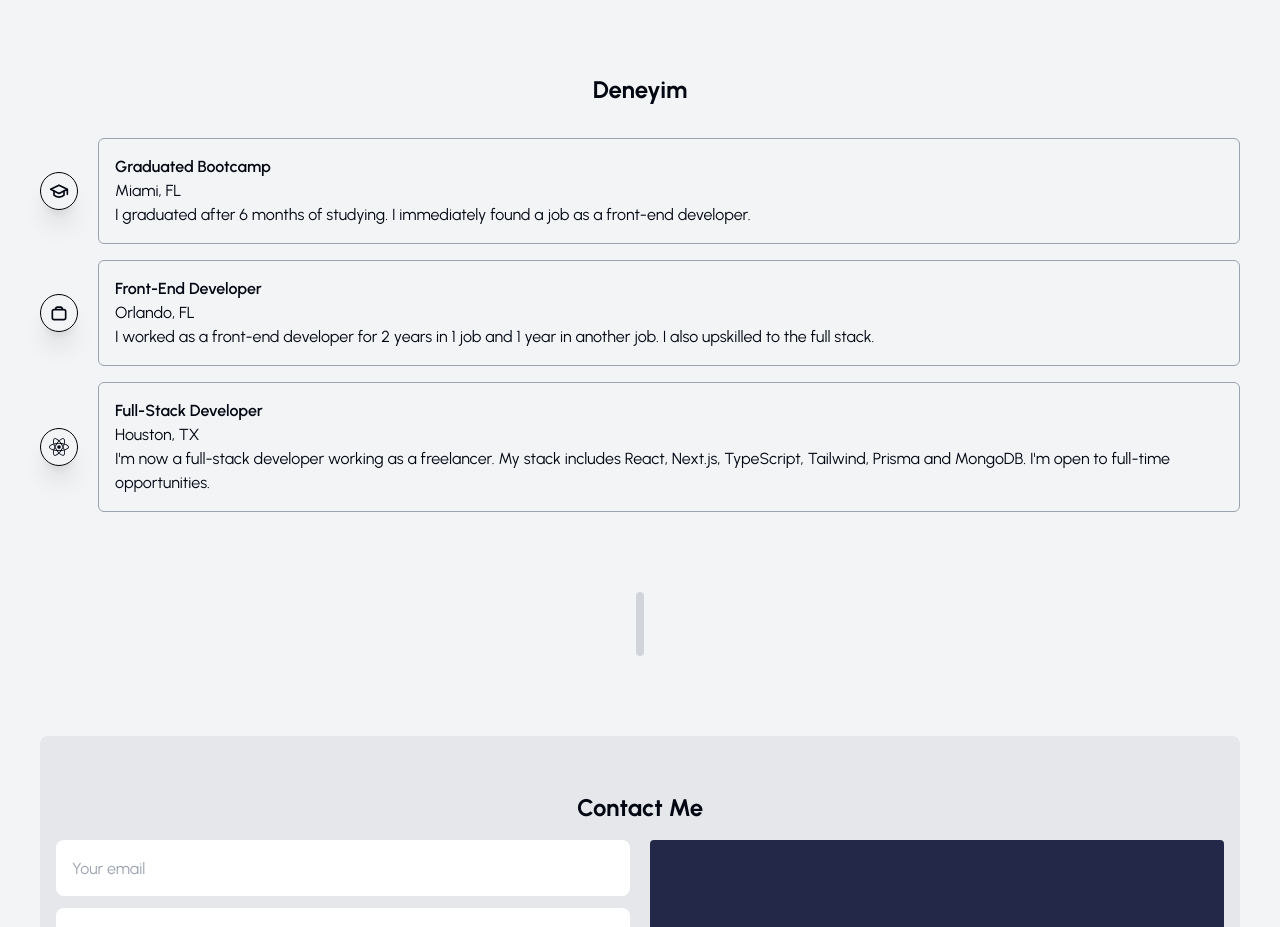
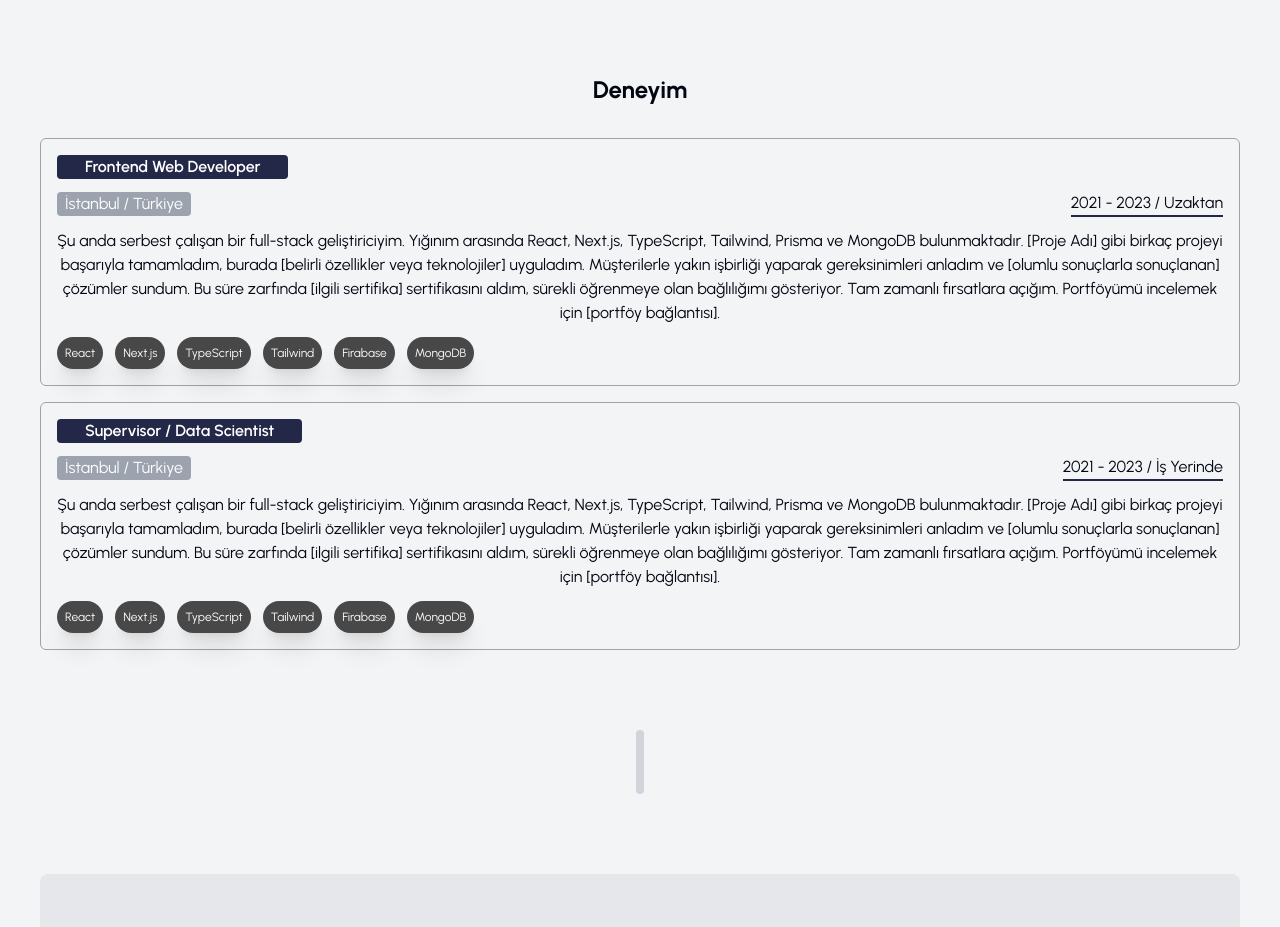
Before and after one commit to bedirhansay/PF-FE, a Next.js app: page / in a window 1280 px wide. Shown: the part 3260-4187 px from the top of the page. Built offline with nearby package versions, Linux system fonts and the light colour scheme; no server answers.

Commit message:
experince

```diff
--- a/src/components/experince/experience.module.scss
+++ b/src/components/experince/experience.module.scss
@@ -10,7 +10,7 @@
 }
 
 .text-wrapper {
-  @apply border border-gray-400 px-4 py-4 w-full rounded-md;
+  @apply border border-gray-400 flex flex-col text-center gap-3 px-4 py-4 w-full rounded-md;
 
   h3 {
     @apply font-semibold capitalize;
--- a/src/components/experince/experince.tsx
+++ b/src/components/experince/experince.tsx
@@ -2,10 +2,10 @@
 
 import React, { Fragment } from "react";
 import { useActiveSection, useSectionInView } from "@/lib/hooks";
-import { experiencesData } from "@/lib/constant/data";
 import style from "./experience.module.scss";
 import { Heading } from "../ui";
 import { motion } from "framer-motion";
+import { experiencesData } from "@/lib/constant/Experience";
 
 export const Experience = () => {
   const { ref, view } = useSectionInView("Experience", 0.9);
@@ -33,11 +33,32 @@ export const Experience = () => {
               className={style["box-wrapper"]}
               key={index + "vertical"}
             >
-              <motion.span>{item.icon}</motion.span>
               <motion.div className={style["text-wrapper"]}>
-                <h3>{item.title} </h3>
-                <p>{item.location}</p>
+                <h3 className="bg-darkBlue w-fit !text-center text-white px-7 rounded">
+                  {item.title}{" "}
+                </h3>
+                <div className="flex  justify-between items-center">
+                  <div className="flex gap- space-x-4 items-center">
+                    <p className="bg-gray-400 px-2 py-0 rounded text-white  ">
+                      {item.location}
+                    </p>
+                  </div>
+                  <p className="border-b-2 border-darkBlue">
+                    {item.date} / {item.position}{" "}
+                  </p>
+                </div>
+
                 <p>{item.description}</p>
+                <p className="flex gap-3">
+                  {item.skills.map((skill, index) => (
+                    <span
+                      key={index}
+                      className="px-2  border-none bg-black/[0.7] !text-xs py-0 rounded text-white"
+                    >
+                      {skill}
+                    </span>
+                  ))}
+                </p>
               </motion.div>
             </motion.div>
           ))}
--- a/src/components/header/header.tsx
+++ b/src/components/header/header.tsx
@@ -3,12 +3,12 @@
 import { motion } from "framer-motion";
 import React, { useState } from "react";
 import { HeaderAnimations } from "./animation";
-import { NavLinks } from "@/lib/constant/data";
 import Link from "next/link";
 import { useActiveSection } from "@/lib/hooks";
 import style from "./header.module.scss";
 import { IoClose } from "react-icons/io5";
 import { RxHamburgerMenu } from "react-icons/rx";
+import { NavLinks } from "@/lib/constant/navLinks";
 
 export const Header = () => {
   const [isOpen, setIsOpen] = useState(false);
--- a/src/components/projects/projects.tsx
+++ b/src/components/projects/projects.tsx
@@ -1,10 +1,10 @@
 "use client";
 
 import React from "react";
-import { projectsData } from "@/lib/constant/data";
 import { useSectionInView } from "@/lib/hooks";
 import style from "./projects.module.scss";
 import { Heading, ProjectCard } from "@/components/ui";
+import { projectDatas } from "@/lib/constant/Project";
 
 export const Projects = () => {
   const { ref } = useSectionInView("Projects", 0.5);
@@ -13,7 +13,7 @@ export const Projects = () => {
     <section ref={ref} id="projects" className={style["projects-wrapper"]}>
       <Heading title="Projeler" link="projects" />
       <div>
-        {projectsData.map((project, index) => (
+        {projectDatas.map((project, index) => (
           <React.Fragment key={index + "projects"}>
             <ProjectCard {...project} />
           </React.Fragment>
--- /dev/null
+++ b/src/lib/constant/Experience.ts
@@ -0,0 +1,49 @@
+import React from "react";
+import { CgWorkAlt } from "react-icons/cg";
+import { FaReact } from "react-icons/fa";
+import { LuGraduationCap } from "react-icons/lu";
+
+export const experiencesData = [
+  {
+    title: "Frontend Web Developer",
+    location: "İstanbul / Türkiye",
+    position: "Uzaktan",
+    description:
+      "Şu anda serbest çalışan bir full-stack geliştiriciyim. Yığınım arasında React, Next.js, TypeScript, Tailwind, Prisma ve MongoDB bulunmaktadır. [Proje Adı] gibi birkaç projeyi başarıyla tamamladım, burada [belirli özellikler veya teknolojiler] uyguladım. Müşterilerle yakın işbirliği yaparak gereksinimleri anladım ve [olumlu sonuçlarla sonuçlanan] çözümler sundum. Bu süre zarfında [ilgili sertifika] sertifikasını aldım, sürekli öğrenmeye olan bağlılığımı gösteriyor. Tam zamanlı fırsatlara açığım. Portföyümü incelemek için [portföy bağlantısı].",
+    icon: React.createElement(FaReact),
+    date: "2021 - 2023",
+    skills: [
+      "React",
+      "Next.js",
+      "TypeScript",
+      "Tailwind",
+      "Firabase",
+      "MongoDB",
+    ],
+
+    responsibilities: [
+      "Müşterilerle işbirliği yaparak gereksinimleri topladım ve teknik çözümler sundum.",
+    ],
+  },
+  {
+    title: "Supervisor / Data Scientist",
+    location: "İstanbul / Türkiye",
+    position: "İş Yerinde",
+    description:
+      "Şu anda serbest çalışan bir full-stack geliştiriciyim. Yığınım arasında React, Next.js, TypeScript, Tailwind, Prisma ve MongoDB bulunmaktadır. [Proje Adı] gibi birkaç projeyi başarıyla tamamladım, burada [belirli özellikler veya teknolojiler] uyguladım. Müşterilerle yakın işbirliği yaparak gereksinimleri anladım ve [olumlu sonuçlarla sonuçlanan] çözümler sundum. Bu süre zarfında [ilgili sertifika] sertifikasını aldım, sürekli öğrenmeye olan bağlılığımı gösteriyor. Tam zamanlı fırsatlara açığım. Portföyümü incelemek için [portföy bağlantısı].",
+    icon: React.createElement(FaReact),
+    date: "2021 - 2023",
+    skills: [
+      "React",
+      "Next.js",
+      "TypeScript",
+      "Tailwind",
+      "Firabase",
+      "MongoDB",
+    ],
+
+    responsibilities: [
+      "Müşterilerle işbirliği yaparak gereksinimleri topladım ve teknik çözümler sundum.",
+    ],
+  },
+] as const;
--- a/src/lib/constant/data.ts
+++ /dev/null
@@ -1,110 +0,0 @@
-import React from "react";
-import { CgWorkAlt } from "react-icons/cg";
-import { FaReact } from "react-icons/fa";
-import { LuGraduationCap } from "react-icons/lu";
-import corpcommentImg from "@/public/losbutik.jpeg";
-import rmtdevImg from "@/public/avis.jpeg";
-import saka from "/public/Saka.jpeg";
-import losbutik from "/public/losbutik.jpeg";
-import avis from "/public/Avis.jpeg";
-
-export const NavLinks = [
-  {
-    name: "Home",
-    hash: "#home",
-  },
-  {
-    name: "About",
-    hash: "#about",
-  },
-  {
-    name: "Projects",
-    hash: "#projects",
-  },
-  {
-    name: "Skills",
-    hash: "#skills",
-  },
-  {
-    name: "Experience",
-    hash: "#experience",
-  },
-  {
-    name: "Contact",
-    hash: "#contact",
-  },
-] as const;
-
-export const experiencesData = [
-  {
-    title: "Graduated bootcamp",
-    location: "Miami, FL",
-    description:
-      "I graduated after 6 months of studying. I immediately found a job as a front-end developer.",
-    icon: React.createElement(LuGraduationCap),
-    date: "2019",
-  },
-  {
-    title: "Front-End Developer",
-    location: "Orlando, FL",
-    description:
-      "I worked as a front-end developer for 2 years in 1 job and 1 year in another job. I also upskilled to the full stack.",
-    icon: React.createElement(CgWorkAlt),
-    date: "2019 - 2021",
-  },
-  {
-    title: "Full-Stack Developer",
-    location: "Houston, TX",
-    description:
-      "I'm now a full-stack developer working as a freelancer. My stack includes React, Next.js, TypeScript, Tailwind, Prisma and MongoDB. I'm open to full-time opportunities.",
-    icon: React.createElement(FaReact),
-    date: "2021 - present",
-  },
-] as const;
-
-export const projectsData = [
-  {
-    title: "Saka Soft Limited A.Ş",
-    description:
-      "I worked as a full-stack developer on this startup project for 2 years. Users can give public feedback to companies.",
-    tags: ["React", "Next.js", "MongoDB", "Tailwind", "Prisma"],
-    imageUrl: losbutik,
-  },
-  {
-    title: "OCG SAĞLIK BIOTECHNOLOGY",
-    description:
-      "Job board for remote developer jobs. I was the front-end developer. It has features like filtering, sorting and pagination.",
-    tags: ["React", "TypeScript", "Next.js", "Tailwind", "Redux"],
-    imageUrl: saka,
-  },
-  {
-    title: "Word Analytics",
-    description:
-      "A public web app for quick analytics on text. It shows word count, character count and social media post limits.",
-    tags: ["React", "Next.js", "SQL", "Tailwind", "Framer"],
-    imageUrl: avis,
-  },
-] as const;
-
-export const skillsData = [
-  "HTML",
-  "CSS",
-  "JavaScript",
-  "TypeScript",
-  "React",
-  "Next.js",
-  "Refine.js",
-  "Node.js",
-  "Git",
-  "Tailwind",
-  "SASS",
-  "LESS",
-  "Prisma",
-  "MongoDB",
-  "Redux",
-  "Express",
-  "PostgreSQL",
-  "Python",
-  "Django",
-  "Framer Motion",
-] as const;
--- /dev/null
+++ b/src/lib/constant/navLinks.ts
@@ -0,0 +1,26 @@
+export const NavLinks = [
+  {
+    name: "Home",
+    hash: "#home",
+  },
+  {
+    name: "About",
+    hash: "#about",
+  },
+  {
+    name: "Projects",
+    hash: "#projects",
+  },
+  {
+    name: "Skills",
+    hash: "#skills",
+  },
+  {
+    name: "Experience",
+    hash: "#experience",
+  },
+  {
+    name: "Contact",
+    hash: "#contact",
+  },
+] as const;
```
